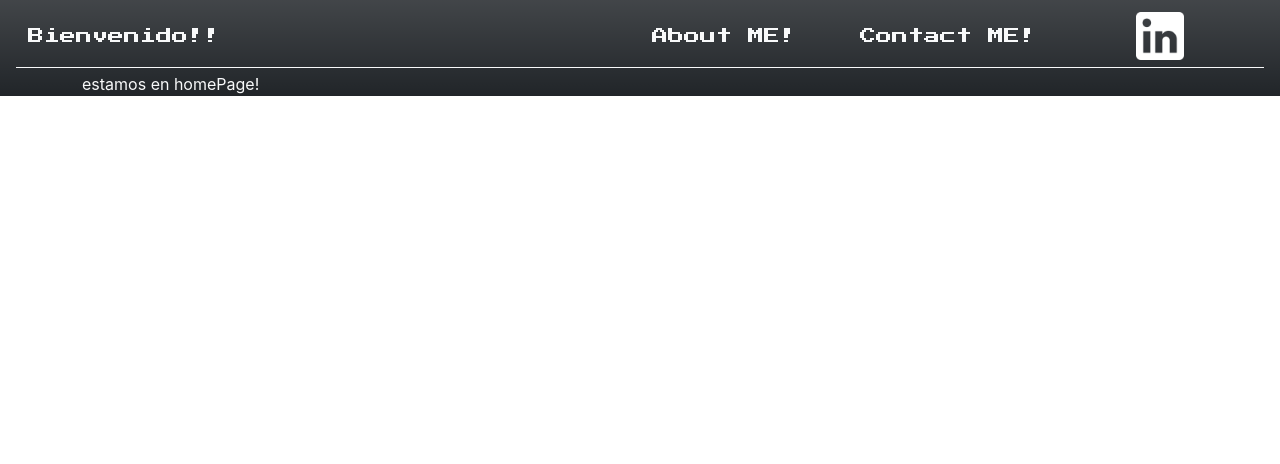
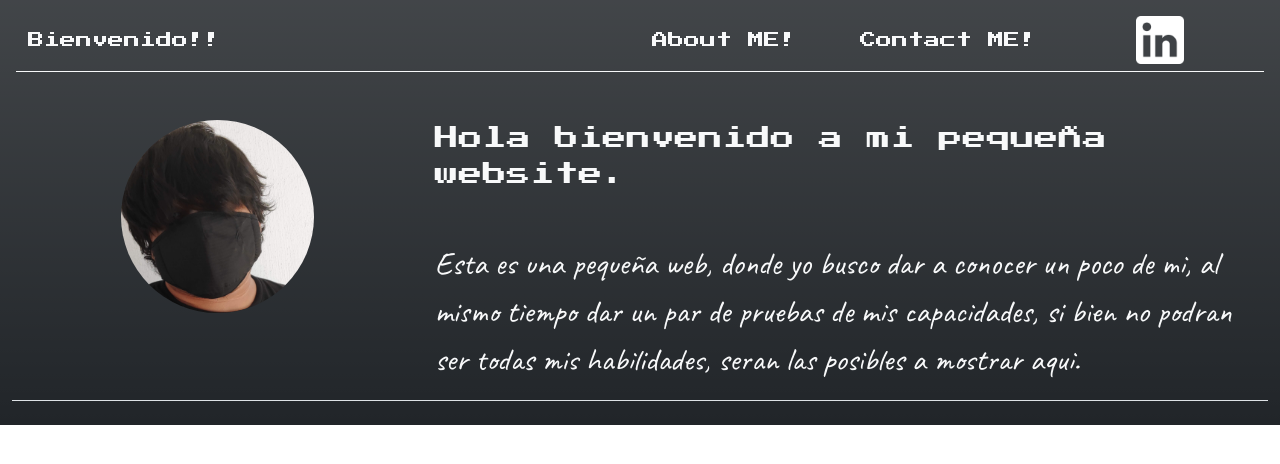
Before and after one commit to AlbertoPortillo/react-gh-pages, a React (Create React App) app: page / in a window 1280 px wide. Shown: the top 464 px of the page. Built offline with nearby package versions, Linux system fonts and the light colour scheme.

Commit message:
first component

```diff
--- a/src/Components/Header/Bar.tsx
+++ b/src/Components/Header/Bar.tsx
@@ -4,7 +4,7 @@ import linkedinLogo from '../../imgs/linkedin-logo.png'
 
 function Bar({ onClickButtom, onClickLogo }: any){
     return(
-        <div className="row m-1 bar-root align-items-center border-light border-bottom">
+        <div className="row mx-1 mt-2 mb-5 bar-root align-items-center border-light border-bottom">
             <div className="col-6">
                 <p className="mb-0 text-bits click" onClick={() => onClickButtom(0)}> Bienvenido!!</p>
             </div>
--- a/src/Components/Home.tsx
+++ b/src/Components/Home.tsx
@@ -25,9 +25,9 @@ function Home(){
     <div className="bg-dark bg-gradient text-light d-flex">
         <div className="container-fluid">
             <Bar onClickButtom={changePage} onClickLogo={onLinkedinLogo} />
-            {page == 0 && <HomePage /> }
-            {page == 1 && <p>Pagina2</p> }
-            {page == 2 && <p>PAgina3</p> }
+            {page === 0 && <HomePage /> }
+            {page === 1 && <p>Pagina2</p> }
+            {page === 2 && <p>PAgina3</p> }
 
         </div>
     </div>
--- a/src/Components/Inicio/Page.tsx
+++ b/src/Components/Inicio/Page.tsx
@@ -1,9 +1,29 @@
 import React from 'react';
+
+import fotoProfile from '../../imgs/me-photo.jpg'
 
 function Page(){
     return(
-        <div className='container'>
-            estamos en homePage!
+        <div className='container-fluid mb-4 mt-5 border-bottom boder-light'>
+            <div className="row">
+                <div className="row">
+
+                    <div className="col-4">
+                        <img src={fotoProfile} className="page-foto-perfil"  alt="" />
+                    </div>
+                    <div className="col-8">
+                        <p className='text-bits page-title' >
+                            Hola bienvenido a mi pequeña website.
+                        </p>
+                        <p className='page-text-description mt-5' >
+                            Esta es una pequeña web, donde yo busco dar a conocer un poco de mi,
+                            al mismo tiempo dar un par de pruebas de mis capacidades,
+                            si bien no podran ser todas mis habilidades, seran las posibles a mostrar aqui.
+                        </p>
+                    </div>
+
+                </div>
+            </div>
         </div>
     )
 }
--- a/src/styles/home.css
+++ b/src/styles/home.css
@@ -1,5 +1,5 @@
 @import url('https://fonts.googleapis.com/css2?family=Press+Start+2P&display=swap');
-@import url('https://fonts.googleapis.com/css2?family=Press+Start+2P&display=swap');
+@import url('https://fonts.googleapis.com/css2?family=Caveat&family=Roboto:ital,wght@1,300&display=swap');
 /* Estilos Generales */
 body {
     margin: 0;
@@ -26,3 +26,15 @@ img.bar-img{
     height: 3rem;
     filter: invert(1);
 }
+.page-foto-perfil{
+    border-radius: 65rem;
+    width: 50%;
+    margin-left: 25%;
+}
+.page-text-description{
+    font-family: 'Caveat', cursive;
+    font-size: xx-large;
+}
+.page-title{
+    font-size: x-large;
+}
```
